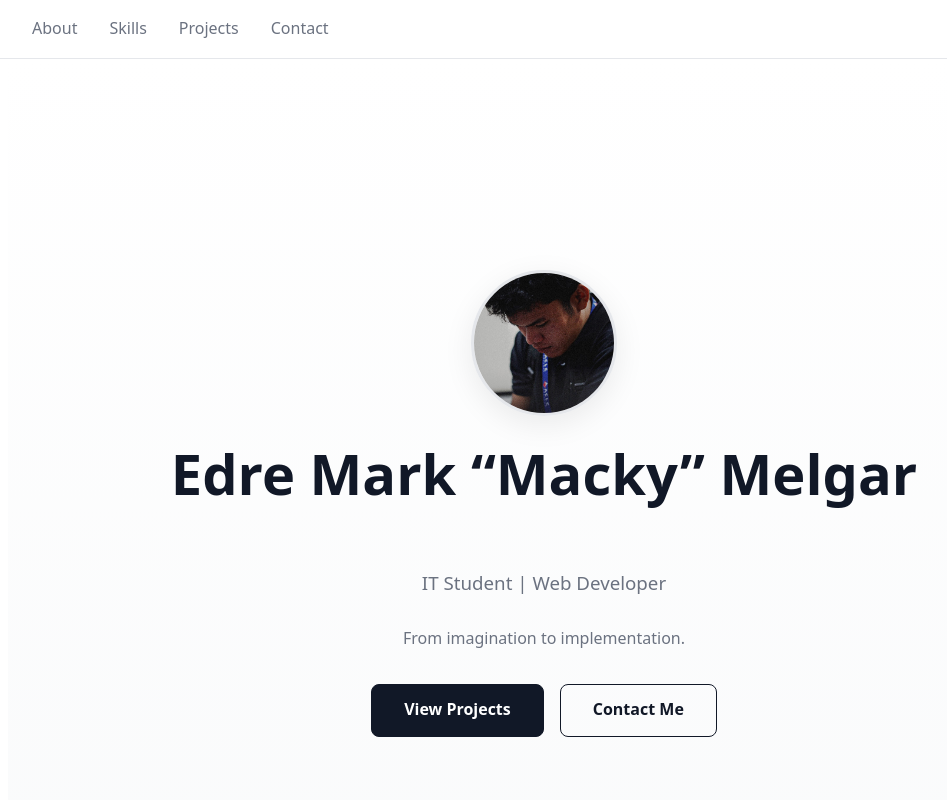
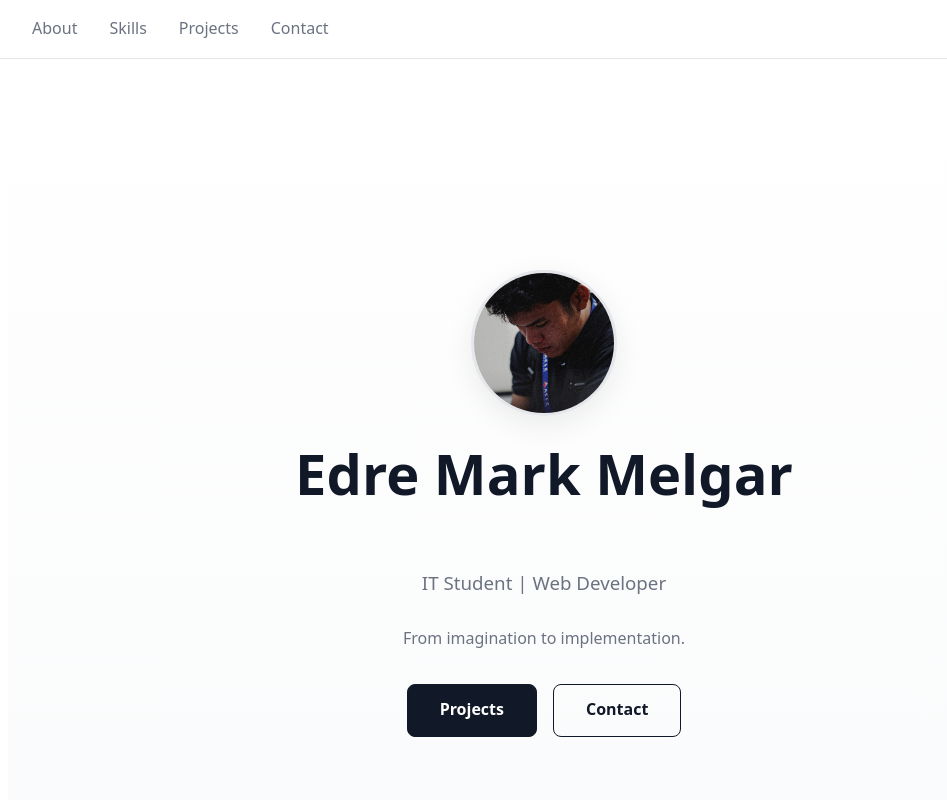
Before and after one commit to mackymelgar/macky-portfolio, a React (Vite) app: page / in a window 1280 px wide. Shown: the top 800 px of the page, without its empty margins (96-1043 px from the left). Built offline with nearby package versions, Linux system fonts and the light colour scheme.

Commit message:
update hero

```diff
--- a/src/components/Hero.jsx
+++ b/src/components/Hero.jsx
@@ -9,13 +9,13 @@ export default function Hero() {
         className="hero-avatar"
       />
 
-      <h2>Edre Mark “Macky” Melgar</h2>
+      <h2>Edre Mark Melgar</h2>
       <h3>IT Student | Web Developer</h3>
       <p>From imagination to implementation.</p>
 
       <div className="buttons">
-        <a href="#projects" className="btn">View Projects</a>
-        <a href="#contact" className="btn outline">Contact Me</a>
+        <a href="#projects" className="btn">Projects</a>
+        <a href="#contact" className="btn outline">Contact</a>
       </div>
     </section>
   )
```
